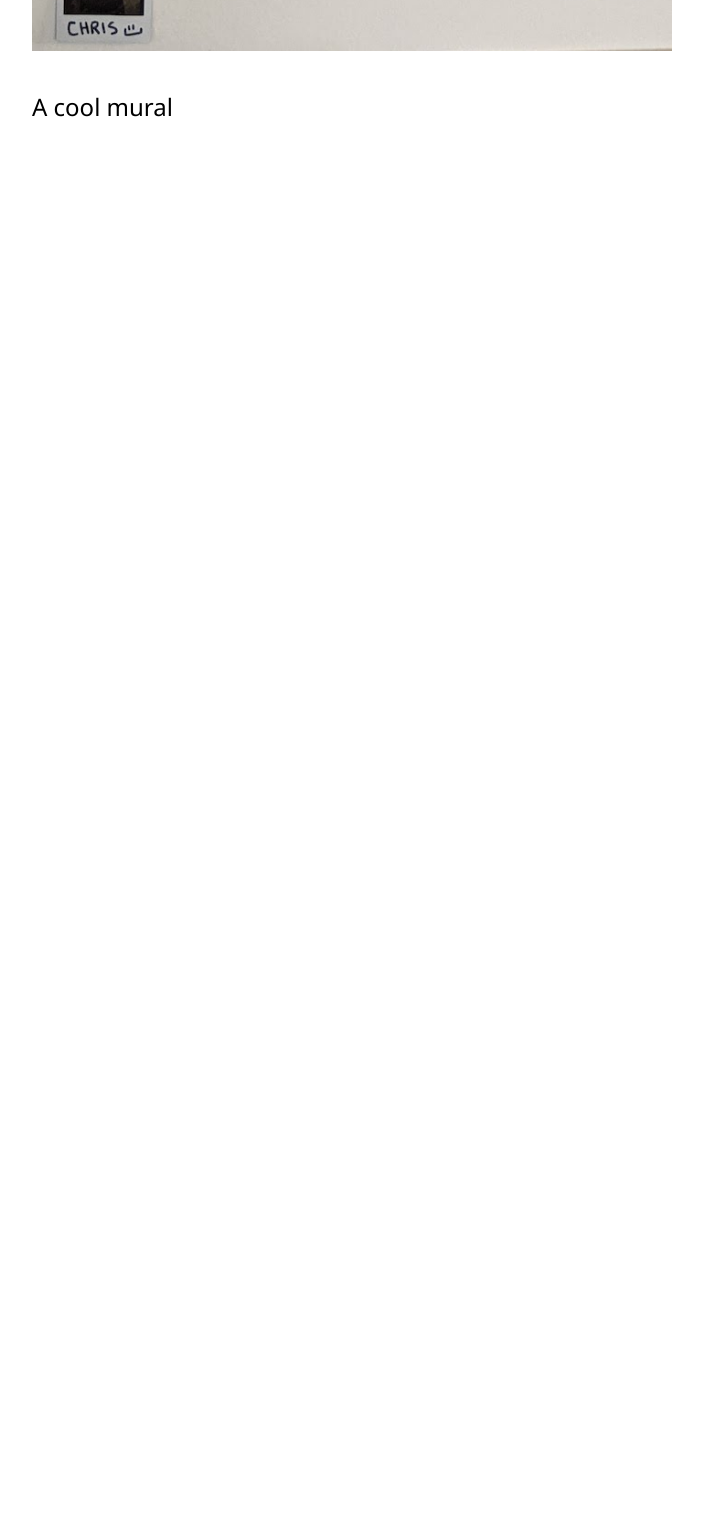
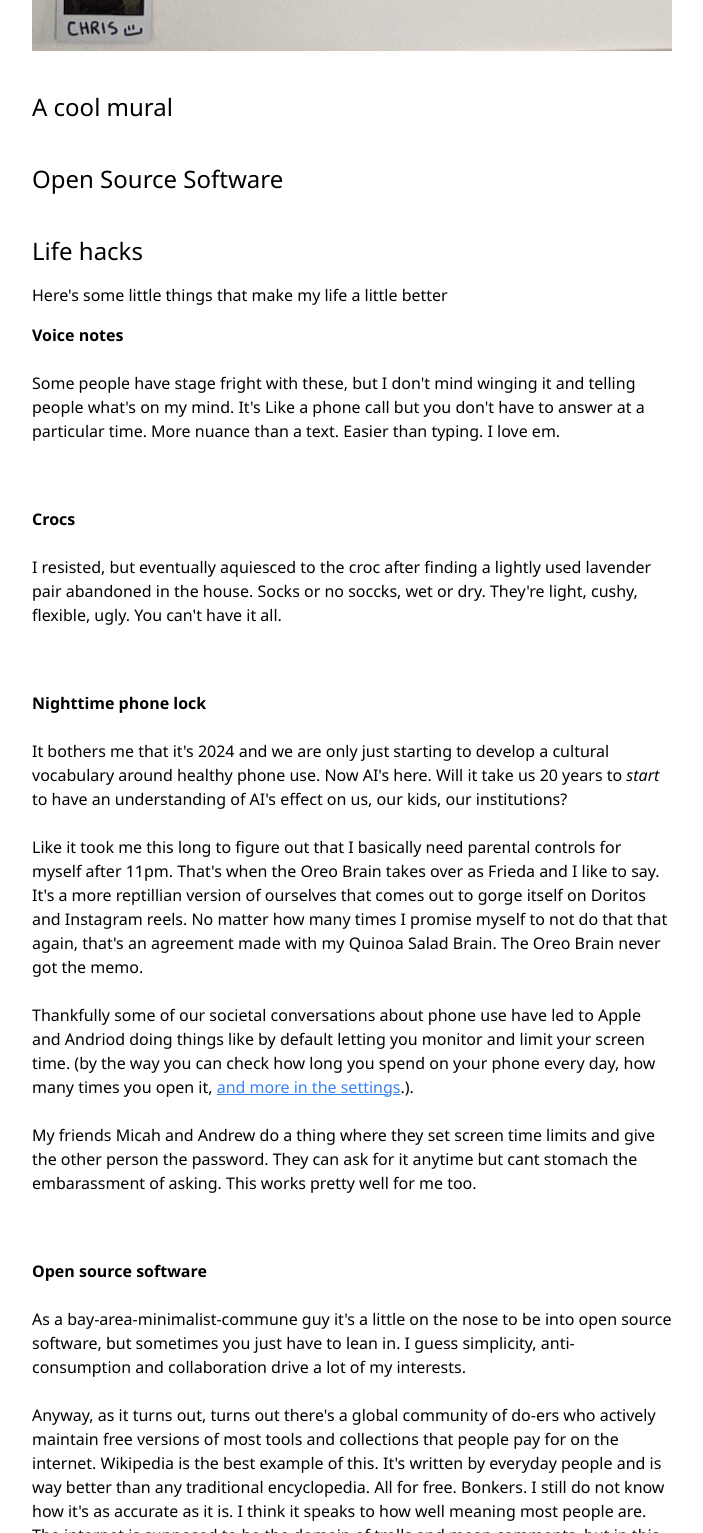
Before and after one commit to elliotcobb/elliotcobb.github.io, a PHP site: page /whatsup/myTopThings2024.html in a window 1280 px wide. Shown: the part 4967-6500 px from the top of the page, without its empty margins (288-991 px from the left). Before the commit the page ends 5084 px from the top, so only its background shows below. Run offline with PHP 8.4, Linux system fonts and the light colour scheme.

Commit message:
added some life hacks

```diff
--- a/output.css
+++ b/output.css
@@ -668,12 +664,32 @@ video {
   margin-bottom: calc(1rem * var(--tw-space-y-reverse));
 }
 
+.space-y-6 > :not([hidden]) ~ :not([hidden]) {
+  --tw-space-y-reverse: 0;
+  margin-top: calc(1.5rem * calc(1 - var(--tw-space-y-reverse)));
+  margin-bottom: calc(1.5rem * var(--tw-space-y-reverse));
+}
+
+.space-y-8 > :not([hidden]) ~ :not([hidden]) {
+  --tw-space-y-reverse: 0;
+  margin-top: calc(2rem * calc(1 - var(--tw-space-y-reverse)));
+  margin-bottom: calc(2rem * var(--tw-space-y-reverse));
+}
+
+.space-y-12 > :not([hidden]) ~ :not([hidden]) {
+  --tw-space-y-reverse: 0;
+  margin-top: calc(3rem * calc(1 - var(--tw-space-y-reverse)));
+  margin-bottom: calc(3rem * var(--tw-space-y-reverse));
+}
+
+.space-y-16 > :not([hidden]) ~ :not([hidden]) {
+  --tw-space-y-reverse: 0;
+  margin-top: calc(4rem * calc(1 - var(--tw-space-y-reverse)));
+  margin-bottom: calc(4rem * var(--tw-space-y-reverse));
+}
+
 .overflow-x-auto {
   overflow-x: auto;
-}
-
-.bg-cover {
-  background-size: cover;
 }
 
 .p-4 {
--- a/whatsup/myTopThings2024.html
+++ b/whatsup/myTopThings2024.html
@@ -272,13 +272,103 @@
                 <p></p>
             </div>
             <div class="space-y-4">
-                <h2 class="text-2xl"></h2>
+                <h2 class="text-2xl">Open Source Software</h2>
                 <h3 class="text-xl text-gray-500 mb-8"></h3>
                 <p></p>
             </div>
             <div class="space-y-4">
-                <h2 class="text-2xl"></h2>
+                <h2 class="text-2xl">Life hacks</h2>
                 <h3 class="text-xl text-gray-500 mb-8"></h3>
+                <p>
+                    Here's some little things that make my life a little better
+                </p>
+                <ul class="space-y-16">
+                    <li>
+                        <strong>Voice notes</strong><br /><br />Some people have
+                        stage fright with these, but I don't mind winging it and
+                        telling people what's on my mind. It's Like a phone call
+                        but you don't have to answer at a particular time. More
+                        nuance than a text. Easier than typing. I love em.
+                    </li>
+                    <li>
+                        <strong>Crocs</strong><br /><br />I resisted, but
+                        eventually aquiesced to the croc after finding a lightly
+                        used lavender pair abandoned in the house. Socks or no
+                        soccks, wet or dry. They're light, cushy, flexible,
+                        ugly. You can't have it all.
+                    </li>
+                    <li>
+                        <strong>Nighttime phone lock</strong><br /><br />It
+                        bothers me that it's 2024 and we are only just starting
+                        to develop a cultural vocabulary around healthy phone
+                        use. Now AI's here. Will it take us 20 years to
+                        <i>start</i> to have an understanding of AI's effect on
+                        us, our kids, our institutions?<br /><br />
+                        Like it took me this long to figure out that I basically
+                        need parental controls for myself after 11pm. That's
+                        when the Oreo Brain takes over as Frieda and I like to
+                        say. It's a more reptillian version of ourselves that
+                        comes out to gorge itself on Doritos and Instagram
+                        reels. No matter how many times I promise myself to not
+                        do that that again, that's an agreement made with my
+                        Quinoa Salad Brain. The Oreo Brain never got the memo.
+                        <br /><br />Thankfully some of our societal
+                        conversations about phone use have led to Apple and
+                        Andriod doing things like by default letting you monitor
+                        and limit your screen time. (by the way you can check
+                        how long you spend on your phone every day, how many
+                        times you open it,
+                        <a
+                            href="https://www.solveyourtech.com/how-to-check-screen-time-on-iphone-a-step-by-step-guide/"
+                            class="text-blue-500 underline"
+                            rel="noopener noreferrer"
+                            >and more in the settings</a
+                        >.). <br /><br />My friends Micah and Andrew do a thing
+                        where they set screen time limits and give the other
+                        person the password. They can ask for it anytime but
+                        cant stomach the embarassment of asking. This works
+                        pretty well for me too.
+                    </li>
+                    <li>
+                        <strong>Open source software</strong><br /><br />As a
+                        bay-area-minimalist-commune guy it's a little on the
+                        nose to be into open source software, but sometimes you
+                        just have to lean in. I guess simplicity,
+                        anti-consumption and collaboration drive a lot of my
+                        interests. <br /><br />Anyway, as it turns out, turns
+                        out there's a global community of do-ers who actively
+                        maintain free versions of most tools and collections
+                        that people pay for on the internet. Wikipedia is the
+                        best example of this. It's written by everyday people
+                        and is way better than any traditional encyclopedia. All
+                        for free. Bonkers. I still do not know how it's as
+                        accurate as it is. I think it speaks to how well meaning
+                        most people are. The internet is supposed to be the
+                        domain of trolls and mean comments, but in this
+                        anonymous encyclopedia people are accurate and helpful.
+                        Maybe editing wikis is just so boring it doesn't attract
+                        many trolls.<br /><br />But there's open source
+                        Photoshop, Microsoft Office, video editing, messaging
+                        and more. Most are worse than the paid versions but
+                        quite servicable. The one i got into most in 2024 was
+                        Gimp, the open source photoshop, where I made some
+                        stickers and t shirts for my friends Ellen and Nihar's
+                        wedding.
+                        <img
+                            src="./images/shirt.jpg"
+                            class="w-full md:w-[400px] mt-2"
+                        />
+                        <span class="text-sm text-gray-500"
+                            >Anders modeling one of our bespoke threads</span
+                        >
+                    </li>
+                </ul>
+                <p>library</p>
+                <p>hanging clothes</p>
+                <p></p>
+                <p></p>
+                <p></p>
+                <p></p>
                 <p></p>
             </div>
         </div>
```
Also changed, not shown: other parts of output.css (+14 -28 lines), whatsup/images/shirt.jpg (added).
